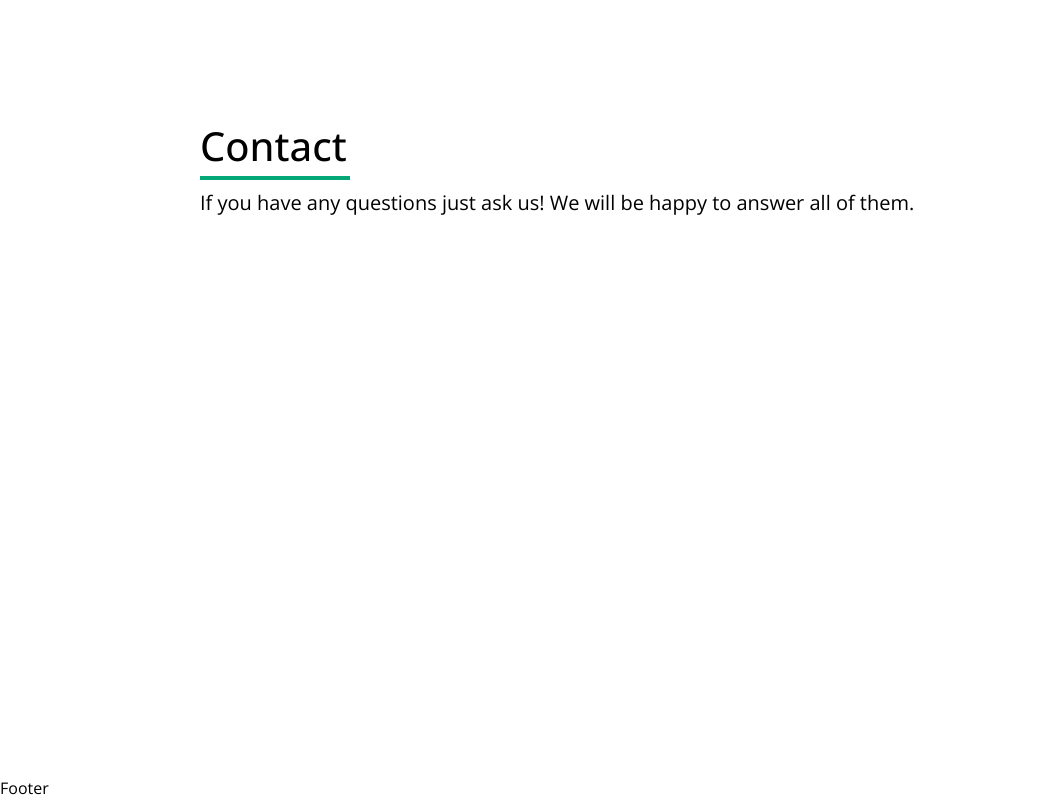
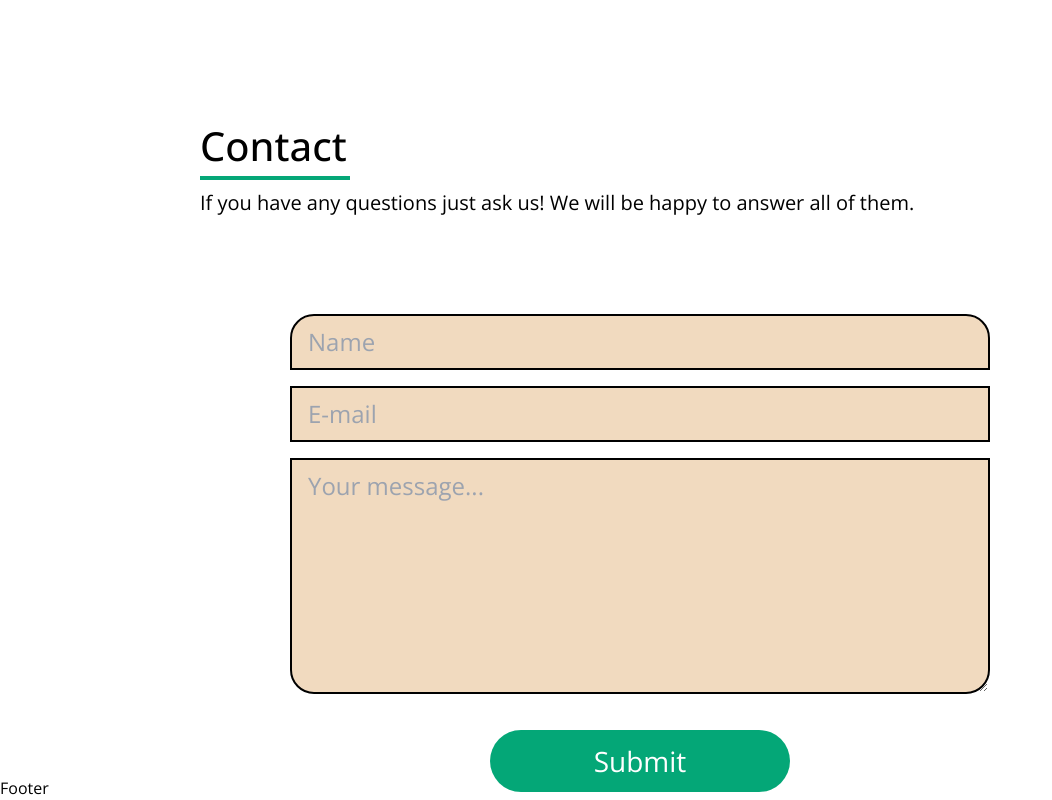
Before and after one commit to ProfessorKT/homepetguardians, a Next.js app: page / in a window 1280 px wide. Shown: the part 2424-3224 px from the top of the page, without its empty margins (0-1052 px from the left). Built offline with nearby package versions, Linux system fonts and the light colour scheme; no server answers.

Commit message:
form 1.0

```diff
--- a/app/components/Contact.jsx
+++ b/app/components/Contact.jsx
@@ -12,6 +12,37 @@ const Contact = () => {
           of them.
         </p>
       </div>
+      <form
+        action=""
+        className="flex flex-col w-[700px] mx-auto pt-[80px]"
+        autoComplete="off"
+      >
+        <input
+          type="text"
+          name="name"
+          id="name"
+          placeholder="Name"
+          className=" border-[2px] border-black bg-[#F1DABF] my-2 text-[24px] py-2 px-4 rounded-t-3xl"
+        />
+        <input
+          type="email"
+          name="email"
+          id="email"
+          placeholder="E-mail"
+          className="border-[2px] border-black bg-[#F1DABF] my-2 text-[24px] py-2 px-4"
+        />
+        <textarea
+          name="message"
+          id="message"
+          cols="30"
+          rows="6"
+          placeholder="Your message..."
+          className="border-[2px] border-black bg-[#F1DABF] my-2 text-[24px] py-2 px-4 rounded-b-3xl"
+        ></textarea>
+        <button className="mt-[28px] w-[300px] mx-auto px-[10px] py-[10px] text-[28px] bg-[#04A777] text-white rounded-full ">
+          Submit
+        </button>
+      </form>
     </div>
   );
 };
```
